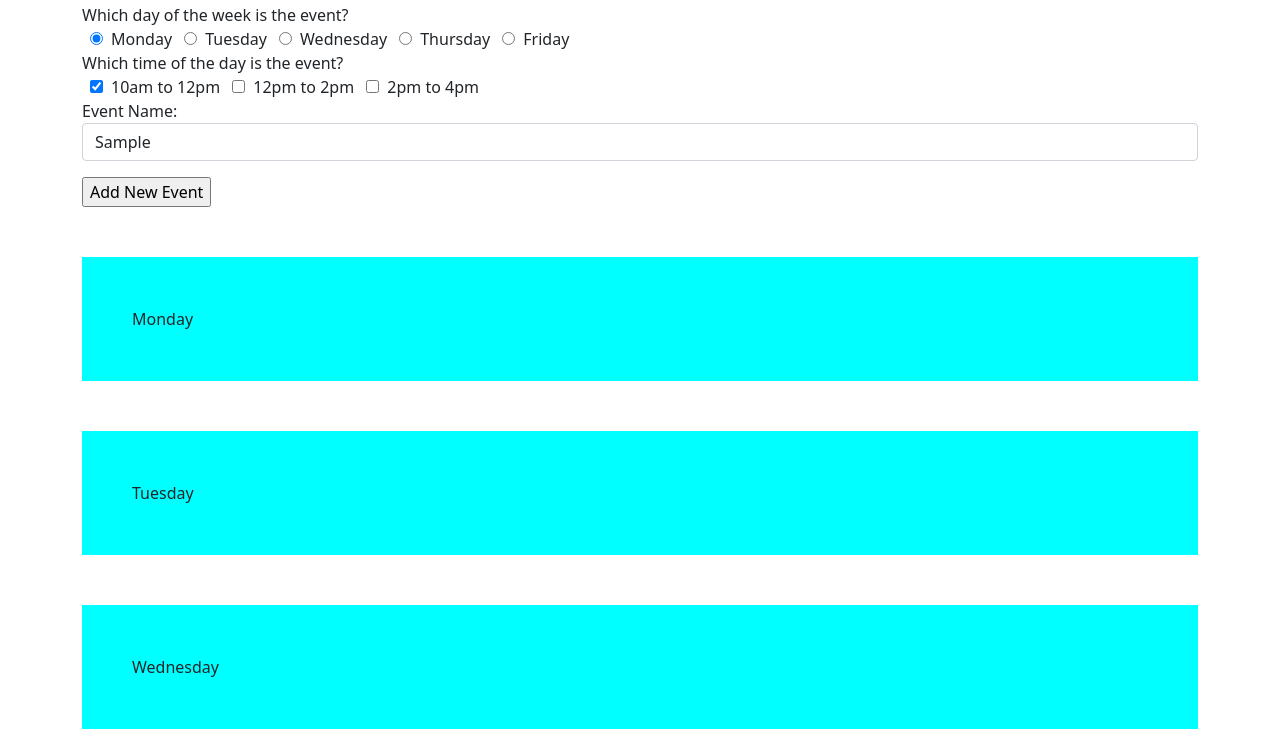
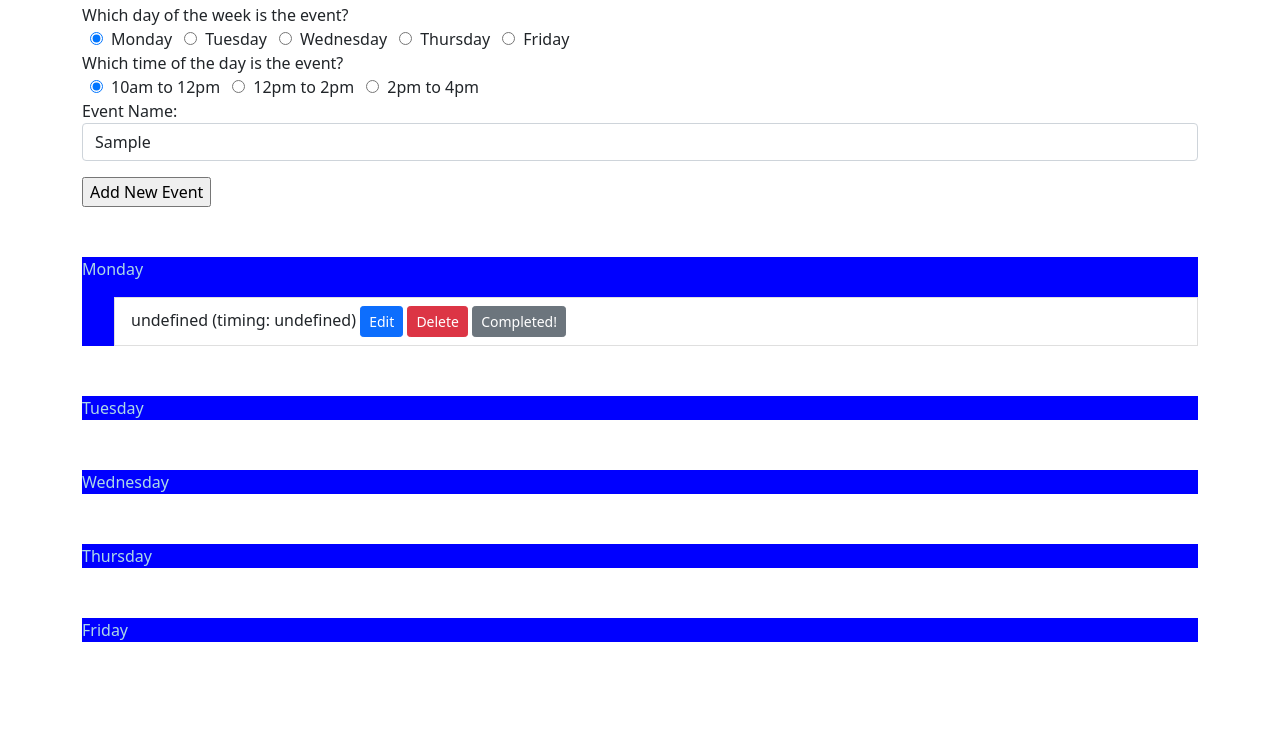
Before and after one commit to KevinChuaKw/sctp-JS-assignment-kevin, a plain HTML site: page index.html in a window 1280 px wide. Both pictures are taken after typing "Sample" into the empty fields and a click on the input "Add New Event". Shown: the part 53-800 px from the top of the page. Drawn offline with nearby package versions, Linux system fonts and the light colour scheme.

Commit message:
Render events

```diff
--- a/index.html
+++ b/index.html
@@ -36,11 +36,11 @@
               Which time of the day is the event?
             </label>
             <div>
-              <input type="checkbox" name="time" class="time ms-2 me-2"
+              <input type="radio" name="time" class="time ms-2 me-2"
               value="10am-to-12pm" checked><label>10am to 12pm</label>
-              <input type="checkbox" name="time" class="time ms-2 me-2"
+              <input type="radio" name="time" class="time ms-2 me-2"
               value="12pm-to-2pm"><label>12pm to 2pm</label>
-              <input type="checkbox" name="time" class="time ms-2 me-2"
+              <input type="radio" name="time" class="time ms-2 me-2"
               value="2pm-to-4pm"><label>2pm to 4pm</label>
             </div>
             <div id="event-name">
@@ -52,16 +52,20 @@
 
         <div></div>
 
-        <div id="monday" class="monday day-group">Monday</div>
-        <ul id="todoList" class="day-group mt-3"></ul>
-        <div id="tuesday" class="tuesday day-group">Tuesday</div>
-        <ul id="todoList" class="day-group mt-3"></ul>
-        <div id="wednesday" class="Wednesday day-group">Wednesday</div>
-        <ul id="todoList" class="day-group mt-3"></ul>
-        <div id="thursday" class="thurday day-group">Thursday</div>
-        <ul id="todoList" class="day-group mt-3"></ul>
-        <div id="firday" class="friday day-group">Friday</div>
-        <ul id="todoList" class="day-group mt-3"></ul>
+        <div id="monday" class="day-group">Monday</div>
+        <ul id="mondayEventList" class="day-group mt-3"></ul>
+
+        <div id="tuesday" class="day-group">Tuesday</div>
+        <ul id="tuesdayEventList" class="day-group mt-3"></ul>
+
+        <div id="wednesday" class="day-group">Wednesday</div>
+        <ul id="wednesdayEventList" class="day-group mt-3"></ul>
+
+        <div id="thursday" class="day-group">Thursday</div>
+        <ul id="thursdayEventList" class="day-group mt-3"></ul>
+
+        <div id="friday" class="day-group">Friday</div>
+        <ul id="fridayEventList" class="day-group mt-3"></ul>
     </div>
     <!-- The order is important -->
     <script src="data.js"></script>
--- a/script.js
+++ b/script.js
@@ -1,62 +1,72 @@
-document.addEventListener("DOMContentLoaded",function(){
-    function main(){
-        let events = [];
-        // renderTodos(events);
+document.addEventListener("DOMContentLoaded", function () {
+    function main() {
+      let events = [];
 
-        document.querySelector("#submit-event").addEventListener("click", function(event){
-            event.preventDefault(); // this is specificly if we are using the 'form' in HTML
-            const eventDayElement = document.querySelector(".day:checked")
-            const eventDay = eventDayElement.value;
-            const eventTimingElement = document.querySelector(".time:checked")
-            const eventTiming = eventTimingElement.value;
-            const eventNameElement = document.querySelector("#eventName")
-            const eventName = eventNameElement.value;
+      document.querySelector("#submit-event").addEventListener("click", function (event) {
+        event.preventDefault(); // This prevents form submission if you are using a form
 
-            addEvent(events, eventDay, eventTiming, eventName);
-            console.log(events);
-            // renderTodos(todos); // to redraw the list of tasks
-        })
+        const eventDayElement = document.querySelector(".day:checked");
+        const eventDay = eventDayElement.value;
+        const eventTimingElement = document.querySelector(".time:checked");
+        const eventTiming = eventTimingElement.value;
+        const eventNameElement = document.querySelector("#eventName");
+        const eventName = eventNameElement.value;
+
+        addEvent(events, eventDay, eventTiming, eventName);
+        renderEvents(events, eventDay); // Render the events for the specific day
+      });
     }
 
-//     function renderTodos(todos){
-//         const todoListElement = document.querySelector("#todoList");
-//         todoListElement.innerHTML =""; // reset the content
-//         for (let task of todos) {
-//             // create an empty <li>
-//             const listItem = document.createElement('li');
+    function renderEvents(events, eventDay) {
+      const dayGroup = document.getElementById(eventDay);
+      const eventListElement = document.getElementById(`${eventDay}EventList`);
+      eventListElement.innerHTML = "";
 
-//             // set the class of the newly created element
-//             listItem.className = "list-group-item";
+      for (let event of events) {
+        // Create an empty <li>
+        const listItem = document.createElement('li');
 
-//             // set its innerHTML (the content that we want to display within the li)
-//             listItem.innerHTML = `${task.name} (urgency: ${task.urgency})
-//             <button class= "btn btn-primary btn-sm edit-btn">Edit</button>
-//             <button class= "btn btn-danger btn-sm delete-btn">Delete</button>
-//             <button class= "btn btn-danger btn-sm delete-btn">Completed!</button>
-//             `
+        // Set the class of the newly created element
+        listItem.className = "list-group-item";
 
-//             // in this specific <li> element, look for a button with the class `edit-btn`
-//             listItem.querySelector(".edit-btn").addEventListener("click", function(){
-//                 // the annoymous function that is being created remember what `t` was referring
-//                 // at the point that is being created
+        // Set its innerHTML (the content that you want to display within the li)
+        console.log(events);
+        listItem.innerHTML = `${event.eventName} (timing: ${event.eventTiming})
+        <button class="btn btn-primary btn-sm edit-btn">Edit</button>
+        <button class="btn btn-danger btn-sm delete-btn">Delete</button>
+        <button class="btn btn-secondary btn-sm completed-btn">Completed!</button>
+        `;
 
-//                 // ask the user for the new task name and the new urgency
-//                 const newTaskName = prompt("Please enter the new task name: ", task.name);
-//                 const newTaskUrgency = parseInt(prompt("Please enter the new task Urgency: ", task.urgency));
-//                 modifyTask(todos, task.id, newTaskName, newTaskUrgency);
-//                 renderTodos(todos);
-//             });
+        // In this specific <li> element, look for a button with the class `edit-btn`
+        listItem.querySelector(".edit-btn").addEventListener("click", function () {
+          // The anonymous function that is being created remembers what `event` was referring
+          // to at the point that is being created
 
-//             // select the delete button that is in the li element
-//             listItem.querySelector(".delete-btn").addEventListener("click", function(){
-//                 deleteTask(todos, task.id);
-//                 renderTodos(todos);
-//             })
+          // Ask the user for the new event name and the new timing
+          const newEventName = prompt("Please enter the new event name: ", event.eventName);
+          const newEventTiming = prompt("Please enter the new event Timing: ", event.eventTiming);
+          modifyEvent(events, event.id, newEventName, newEventTiming);
+          renderEvents(events, eventDay); // Re-render the events for that day
+        });
 
-//             todoListElement.appendChild(listItem);
+        // Select the delete button that is in the li element
+        listItem.querySelector(".delete-btn").addEventListener("click", function () {
+          // Delete the event (you should have a deleteEvent function)
+          deleteEvent(events, event.id);
+          renderEvents(events, eventDay); // Re-render the events for that day
+        });
 
-//         }
-//     }
+        listItem.querySelector(".completed-btn").addEventListener("click", function () {
+          // Handle the event completion logic here
+        });
+
+        // Append the created list item to the event list for the specific day
+        eventListElement.appendChild(listItem);
+      }
+
+      // Append the day group element with its event list to the container
+      dayGroup.appendChild(eventListElement);
+    }
 
     main();
-})
+  });
--- a/style.css
+++ b/style.css
@@ -4,7 +4,7 @@
 }
 
 div.day-group{
-    background-color: aqua;
-    padding: 50px;
+    background-color: blue;
+    color: lightblue;
     margin-top: 50px;
 }
```
